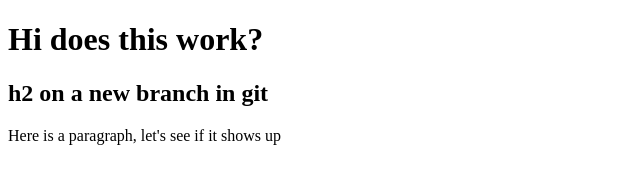
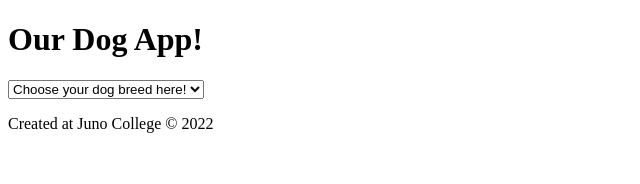
Before and after one commit to ourDogApp/DogEncyloPawDia, a plain HTML site: page index.html in a window 1280 px wide. Shown: the whole page, without its empty margins (0-640 px from the left). Drawn offline with Linux system fonts and the light colour scheme; no server answers.

Commit message:
created initial html for app

```diff
--- a/index.html
+++ b/index.html
@@ -7,9 +7,33 @@
     <title>Our Dog App</title>
 </head>
 <body>
-    <h1>Hi does this work?</h1>
-    <h2>h2 on a new branch in git</h2>
-    <p>Here is a paragraph, let's see if it shows up</p>
+    <div class="wrapper">
+        <header>
+                <h1>Our Dog App!</h1>
+
+                <form>
+                    <select name="breed" id="breed">
+                        <option value="initial" disabled selected>Choose your dog breed here!</option>
+                        <option value="breed1">breed1</option>
+                    </select>
+                </form>
+        </header>
+
+        <main>
+            <div class="dogInfo">
+                <!-- dog information added dynamically here? -->
+            </div>
+
+            <div class="dogImg">
+                <!-- dog images added dynamically here? -->
+            </div>
+        </main>
+
+        <footer>
+            <p>Created at Juno College &copy; 2022</p>
+        </footer>
+    </div>
+
     <script src="./app.js"></script>
 </body>
 </html>
```
